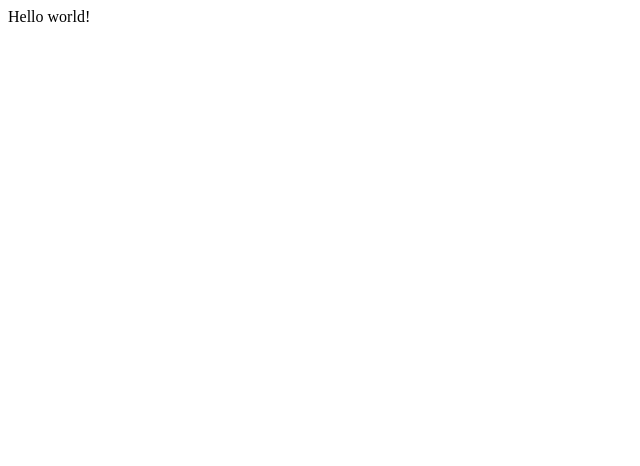
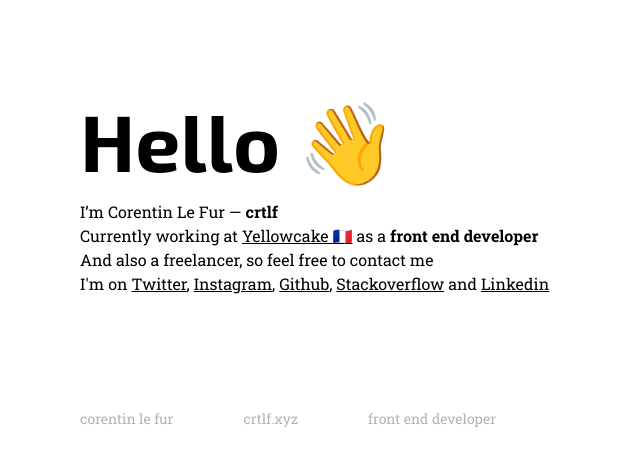
Before and after one commit to crtlf/crtlf.xyz, a Gatsby site: page / in a window 1280 px wide. Shown: the whole page, without its empty margins (0-640 px from the left). Built offline with nearby package versions, Linux system fonts and the light colour scheme; Gatsby itself is replaced by a stand-in of ours.

Commit message:
Setup index.js

```diff
--- /dev/null
+++ b/gatsby-browser.js
@@ -0,0 +1,2 @@
+import "./src/styles/reset.css"
+import "./src/styles/global.css"
--- a/gatsby-config.js
+++ b/gatsby-config.js
@@ -5,5 +5,23 @@
  */
 
 module.exports = {
-  /* Your site config here */
+    plugins: [
+        {
+            resolve: `gatsby-plugin-prefetch-google-fonts`,
+            options: {
+                fonts: [
+                    {
+                        family: `Exo 2`,
+                        subsets: [`latin`],
+                        variants: [`600`, `700`]
+                    },
+                    {
+                        family: `Roboto Slab`,
+                        subsets: [`latin`],
+                        variants: [`400`, `700`]
+                    },
+                ],
+            },
+        }
+    ]
 }
--- a/package.json
+++ b/package.json
@@ -14,6 +14,7 @@
   },
   "dependencies": {
     "gatsby": "^2.15.28",
+    "gatsby-plugin-prefetch-google-fonts": "^1.4.3",
     "react": "^16.10.1",
     "react-dom": "^16.10.1"
   },
--- /dev/null
+++ b/src/components/footer.js
@@ -0,0 +1,12 @@
+import React from "react"
+import footerStyles from "./footer.module.css"
+
+export default () => (
+    <div className={footerStyles.footer}>
+        <ul className={footerStyles.list}>
+            <li>corentin le fur</li>
+            <li>crtlf.xyz</li>
+            <li>front end developer</li>
+        </ul>
+    </div>
+)
--- /dev/null
+++ b/src/components/footer.module.css
@@ -0,0 +1,26 @@
+.footer {
+    flex-shrink: 0;
+    margin: 2em 5em;
+}
+
+.list {
+    align-items: flex-start;
+    display: flex;
+    flex-direction: row;
+    flex: 1 0 auto;
+    justify-content: flex-start;
+}
+.list li {
+    color: rgba(0, 0, 0, .3);
+    font-size: 14px;
+    margin-right: 5em;
+}
+.list li:last-child {
+    margin-right: 0;
+}
+
+@media screen and (max-width: 767px) {
+    .footer {
+        display: none;
+    }
+}
--- /dev/null
+++ b/src/components/hero.js
@@ -0,0 +1,12 @@
+import React from "react"
+import heroStyles from "./hero.module.css"
+
+export default () => (
+    <div className={heroStyles.hero}>
+        <h1>Hello <span role="img" aria-label="Wave">👋</span></h1>
+        <p>I’m Corentin Le Fur — <b>crtlf</b></p>
+        <p>Currently working at <a href="https://yellowcake.net" target="_blank" rel="noopener noreferrer">Yellowcake <span role="img" aria-label="French flag">🇫🇷</span></a> as a <b>front end developer</b></p>
+        <p>And also a freelancer, so feel free to contact me</p>
+        <p>I'm on <a href="https://twitter.com/CorentinLf" target="_blank" rel="noopener noreferrer">Twitter</a>, <a href="https://www.instagram.com/crtlf/" target="_blank" rel="noopener noreferrer">Instagram</a>, <a href="http://github.com/crtlf" target="_blank" rel="noopener noreferrer">Github</a>, <a href="https://stackoverflow.com/users/7160865/crtlf" target="_blank" rel="noopener noreferrer">Stackoverflow</a> and <a href="https://www.linkedin.com/in/crtlf/" target="_blank" rel="noopener noreferrer">Linkedin</a></p>
+    </div>
+)
--- /dev/null
+++ b/src/components/hero.module.css
@@ -0,0 +1,17 @@
+.hero {
+    align-items: flex-start;
+    display: flex;
+    flex-direction: column;
+    flex: 1 0 auto;
+    justify-content: center;
+    margin: 5em;
+}
+
+@media screen and (max-width: 767px) {
+    .hero {
+        margin: 5em 2em;
+    }
+    .hero h1 {
+        font-size: 50px;
+    }
+}
--- a/src/pages/index.js
+++ b/src/pages/index.js
@@ -1,3 +1,14 @@
 import React from "react"
+import Hero from "../components/hero"
+import Footer from "../components/footer"
 
-export default () => <div>Hello world!</div>
+export default () => (
+    <div style={{
+        height: '100%',
+        display: 'flex',
+        flexDirection: "column"
+    }}>
+        <Hero />
+        <Footer />
+    </div>
+)
--- /dev/null
+++ b/src/styles/global.css
@@ -0,0 +1,27 @@
+html, body, #___gatsby, div[role="group"][tabindex] {
+    height: 100%;
+}
+
+body {
+    color: #000;
+    font-family: 'Roboto Slab';
+    font-size: 16px;
+    font-style: normal;
+    font-weight: 400;
+    line-height: 1.5;
+    margin: 0;
+}
+
+b, strong {
+    font-weight: 700;
+}
+
+a {
+    color: #000;
+}
+
+h1 {
+    font-family: 'Exo 2';
+    font-size: 80px;
+    font-weight: 700;
+}
--- /dev/null
+++ b/src/styles/reset.css
@@ -0,0 +1,48 @@
+/* http://meyerweb.com/eric/tools/css/reset/
+   v2.0 | 20110126
+   License: none (public domain)
+*/
+
+html, body, div, span, applet, object, iframe,
+h1, h2, h3, h4, h5, h6, p, blockquote, pre,
+a, abbr, acronym, address, big, cite, code,
+del, dfn, em, img, ins, kbd, q, s, samp,
+small, strike, strong, sub, sup, tt, var,
+b, u, i, center,
+dl, dt, dd, ol, ul, li,
+fieldset, form, label, legend,
+table, caption, tbody, tfoot, thead, tr, th, td,
+article, aside, canvas, details, embed,
+figure, figcaption, footer, header, hgroup,
+menu, nav, output, ruby, section, summary,
+time, mark, audio, video {
+	margin: 0;
+	padding: 0;
+	border: 0;
+	font-size: 100%;
+	font: inherit;
+	vertical-align: baseline;
+}
+/* HTML5 display-role reset for older browsers */
+article, aside, details, figcaption, figure,
+footer, header, hgroup, menu, nav, section {
+	display: block;
+}
+body {
+	line-height: 1;
+}
+ol, ul {
+	list-style: none;
+}
+blockquote, q {
+	quotes: none;
+}
+blockquote:before, blockquote:after,
+q:before, q:after {
+	content: '';
+	content: none;
+}
+table {
+	border-collapse: collapse;
+	border-spacing: 0;
+}
```
Also changed, not shown: README.md, 1 other file.
